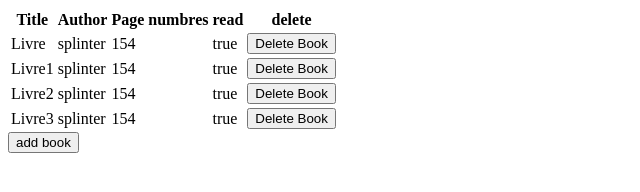
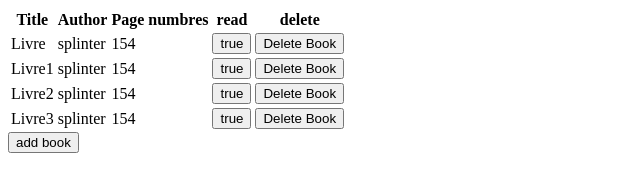
Before and after one commit to ABDELLANI-Youcef/library-js, a plain HTML site: page index.html in a window 1280 px wide. Shown: the whole page, without its empty margins (0-640 px from the left). Drawn offline with Linux system fonts and the light colour scheme.

Commit message:
Adding reading change button

```diff
--- a/asset/script/main.js
+++ b/asset/script/main.js
@@ -27,8 +27,22 @@ Book.prototype.addBookToPage = function() {
   row.appendChild(page_nums_td);
 
   let read_td = document.createElement('td');
-  read_td.textContent = this.read;
+  let read_btn = document.createElement('button');
+  read_btn.classList.add('reading_status');
+  read_btn.textContent = this.read;
+  read_btn.setAttribute('id' , `read_${this.count}`);
+  read_btn.dataset.indexNumber = this.count;
+  read_td.appendChild(read_btn);
   row.appendChild(read_td);
+
+  read_btn.addEventListener('click', function(e) {
+    let index = e.target.dataset.indexNumber;
+    console.log(`read indx ${parseInt(index)}`);
+    let i = find_book(index);
+    myLibrary[i].read = !myLibrary[i].read;
+    e.target.textContent =  myLibrary[i].read;
+  });
+
 
   let remove_td = document.createElement('td');
   let remove_btn = document.createElement('button');
--- a/index.html
+++ b/index.html
@@ -14,7 +14,6 @@
         <th>Page numbres</th>
         <th>read</th>
         <th>delete</th>
-        <th></th>
       </tr>
 
     </table>
```
